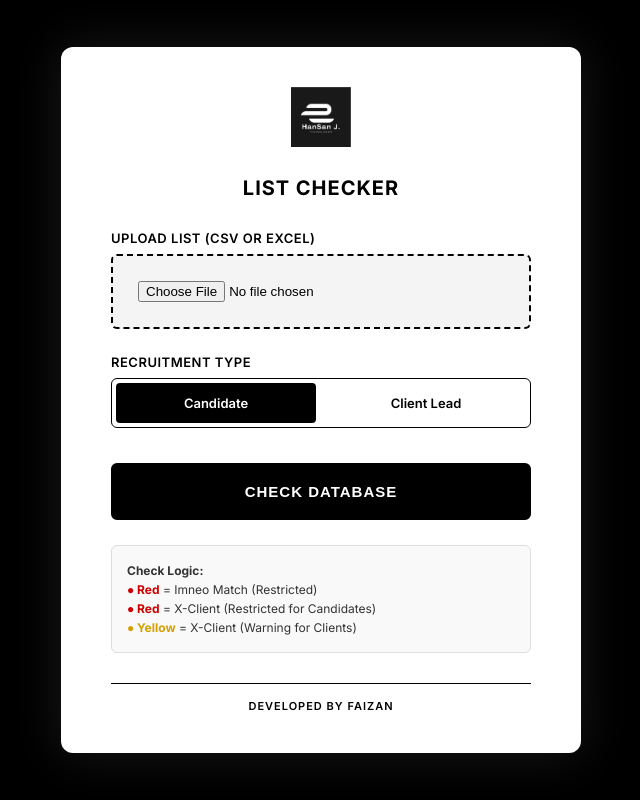
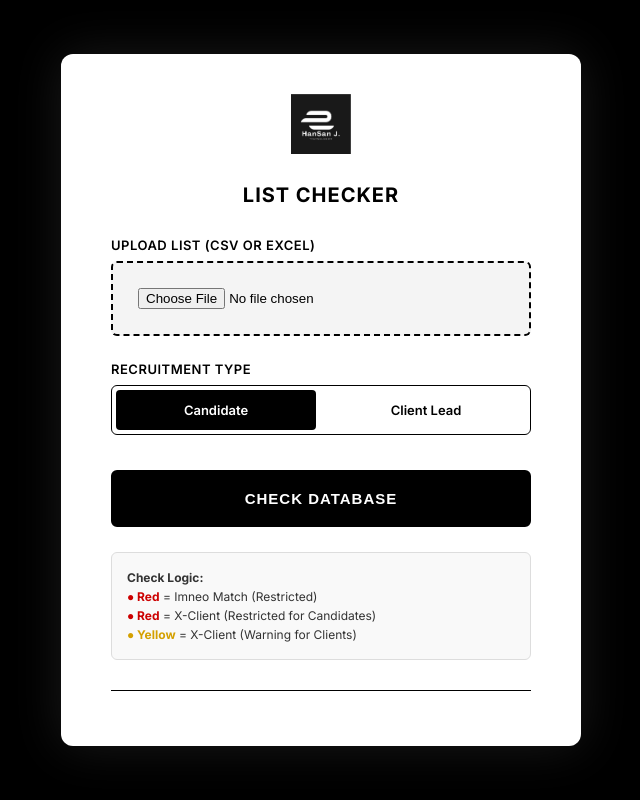
Before and after one commit to faizanurrehman2424-creator/Listchecker, a Flask app: page / in a window 1280 px wide. Shown: the whole page, without its empty margins (319-959 px from the left). Run offline with Flask 3, Linux system fonts and the light colour scheme.

Commit message:
Remove developer attribution from footer
Removed developer attribution from footer.

```diff
--- a/templates/index.html
+++ b/templates/index.html
@@ -206,7 +206,7 @@
     </form>
 
     <div class="footer">
-        Developed by Faizan
+
     </div>
 </div>
 
```
